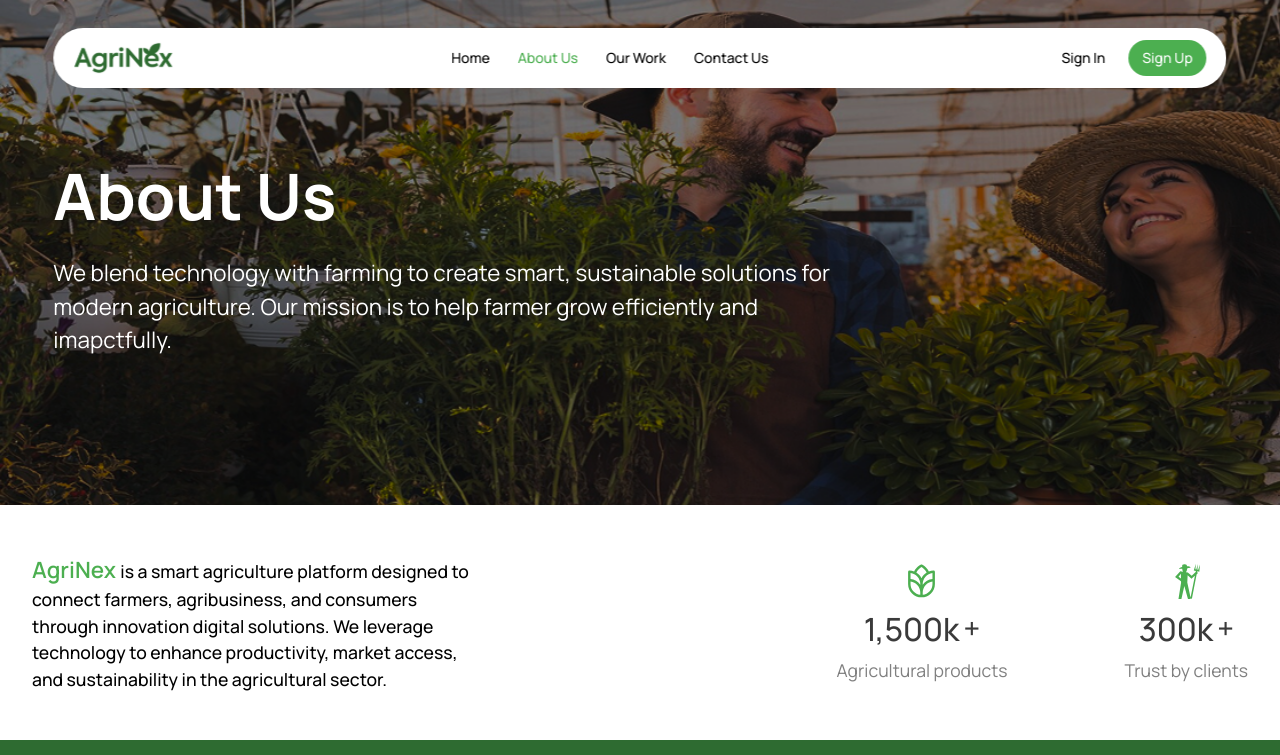
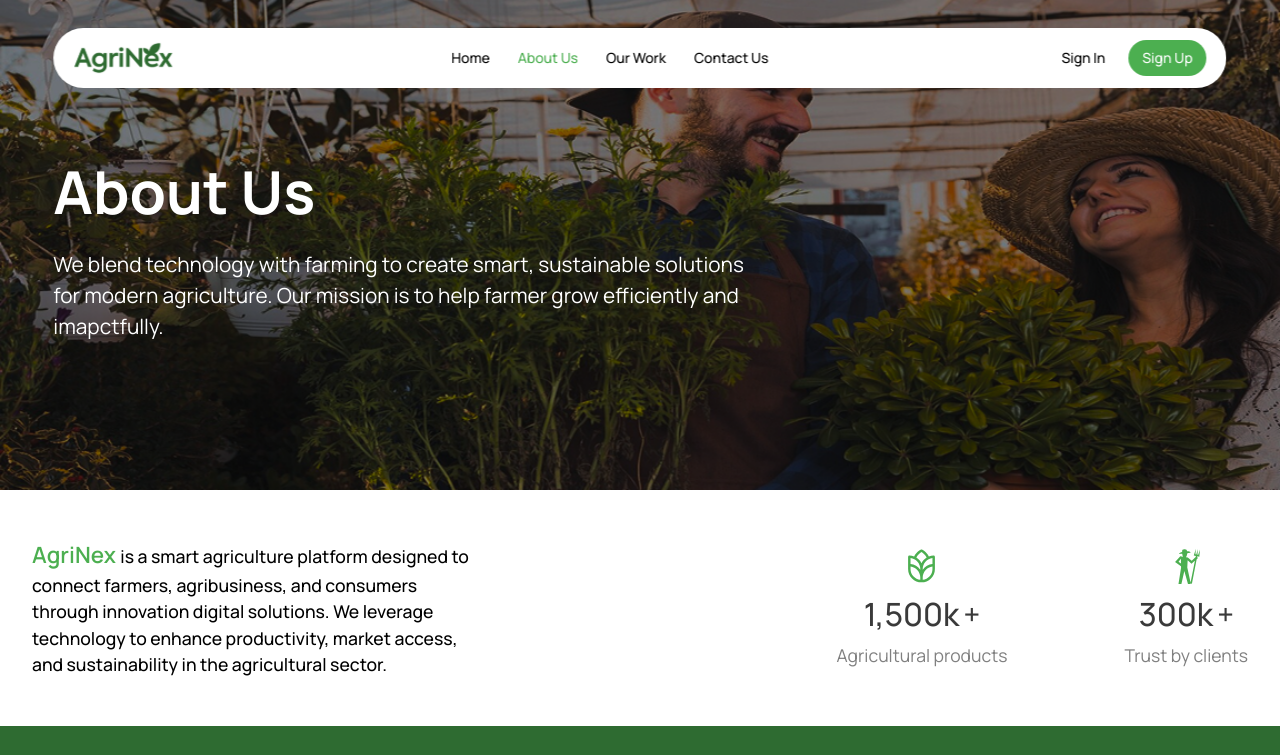
Before and after one commit to Olorunwa-web/AgriNex-app, a React (Vite) app: page /aboutus in a window 1280 px wide. Shown: the top 755 px of the page. Built offline with nearby package versions, Linux system fonts and the light colour scheme.

Commit message:
first commit

```diff
--- a/src/pages/AboutUs.jsx
+++ b/src/pages/AboutUs.jsx
@@ -40,8 +40,8 @@ const AboutUs = () => {
         <>
             <section className ="bg-cover py-28 lg:py-33 xl:py-37 h-full max-h-full" style = {{ backgroundImage: `url(${peoplebackground})`}}>
                 <section className = 'w-11/12 max-w-8xl mx-auto'>
-                    <h1 className = 'mb-3 font-bold text-white text-[2.2rem] md:text-[2.7rem] lg:text-[3.2rem] xl:text-[4rem]'>About Us</h1>
-                    <p className = ' w-full md:w-[720px] lg:w-[800px] font-normal text-white text-[1.1rem] md:text-[1.3rem] lg:text-[1.4rem]'>We blend technology with farming to create smart, sustainable solutions for modern agriculture. Our mission is to help farmer grow efficiently and imapctfully.</p>
+                    <h1 className = 'mb-3 font-bold text-white text-[2.2rem] md:text-[2.7rem] lg:text-[3.2rem] xl:text-[3.7rem]'>About Us</h1>
+                    <p className = ' w-full md:w-[720px] lg:w-[700px] font-normal text-white text-[1.1rem] md:text-[1.2rem] lg:text-[1.3rem]'>We blend technology with farming to create smart, sustainable solutions for modern agriculture. Our mission is to help farmer grow efficiently and imapctfully.</p>
                 </section>
             </section>
 
```
